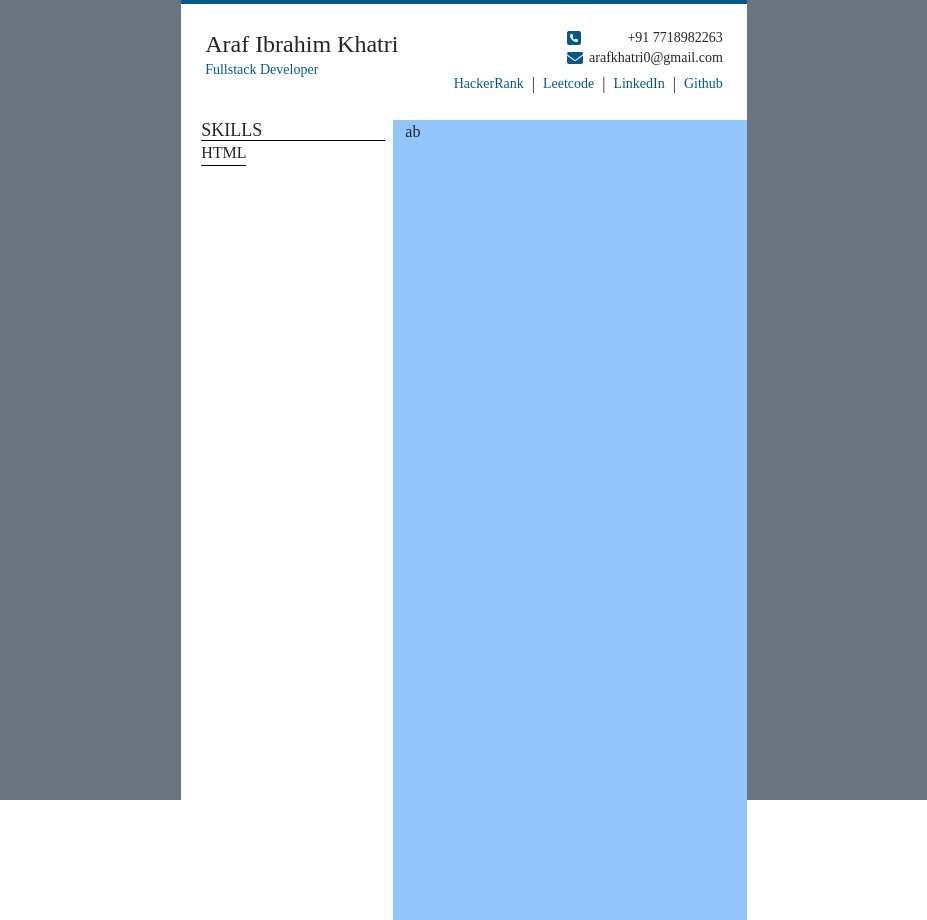
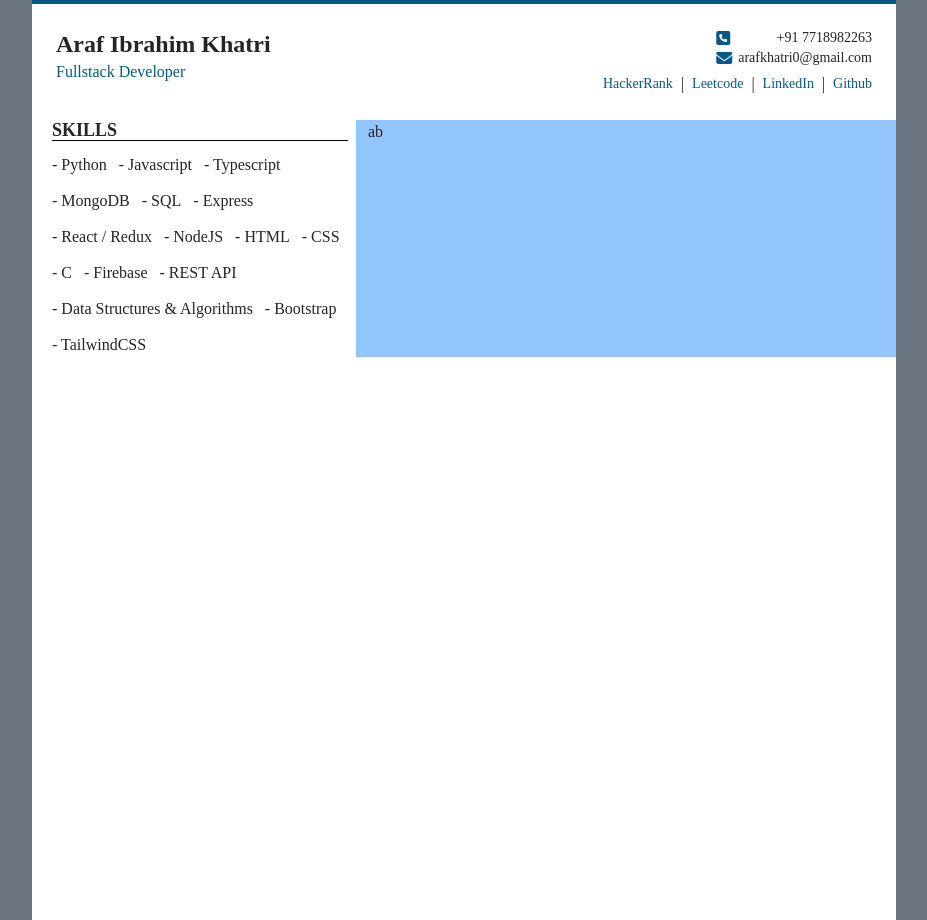
Before and after one commit to Araf-Khatri/araf-khatri.github.io, a plain HTML site: page index.html in a window 1280 px wide. Shown: the top 920 px of the page, without its empty margins (176-1103 px from the left). Drawn offline with nearby package versions, Linux system fonts and the light colour scheme.

Commit message:
skill section changes

```diff
--- a/index.html
+++ b/index.html
@@ -27,14 +27,18 @@
             },
             gridTemplateColumns: {
               "1b3": "1.2fr 2fr",
-              contact: "18px 1fr",
+              contact: "18px 1fr ",
             },
             colors: {
               "primary-900": "#075985",
               "primary-1000": "#0c4a6e",
               // "primary-900": "#eeeeee",
               // "primary-1000": "#dedede"
+              "primary-200": "#e6eef3",
               "primary-100": "#f9fcff",
+            },
+            width: {
+              212: "54rem",
             },
           },
         },
@@ -42,33 +46,30 @@
     </script>
   </head>
   <body class="text-base">
-    <div class="grid place-items-center h-screen w-screen bg-gray-500">
-      <div
-        class="aspect-resume h-screen bg-white border-t-4 border-primary-900"
-      >
+    <div class="grid place-items-center w-screen bg-gray-500">
+      <div class="aspect-resume w-212 bg-white border-t-4 border-primary-900">
         <div class="flex justify-between p-6">
           <div class="flex flex-col">
-            <p class="text-2xl font-medium">Araf Ibrahim Khatri</p>
-            <p class="text-sm text-primary-900">Fullstack Developer</p>
+            <p class="text-2xl font-semibold">Araf Ibrahim Khatri</p>
+            <p class="text-base text-primary-900 font-medium">
+              Fullstack Developer
+            </p>
           </div>
 
           <div id="personal-data" class="flex flex-col items-end gap-1"></div>
         </div>
 
         <div class="grid grid-cols-1b3">
-          <div class="h-screen px-5 pr-2">
-            <div class="skills">
+          <div class="px-5 pr-2">
+            <div class="flex flex-col gap-3 skills">
               <div class="border-b border-black">
-                <p class="text-lg leading-5">SKILLS</p>
+                <p class="text-lg leading-5 font-semibold">SKILLS</p>
               </div>
-              <div>
-                <div class="border-b border-black w-fit">
-                  <p class="text-base font">HTML</p>
-                </div>
-              </div>
+              <ul id="skills-data" class="flex gap-3 flex-wrap list-disc list-inside">
+              </ul>
             </div>
           </div>
-          <div class="h-screen bg-blue-300 pl-3">
+          <div class="bg-blue-300 pl-3">
             <p>ab</p>
           </div>
         </div>
--- a/script.js
+++ b/script.js
@@ -1,4 +1,4 @@
-const PersonalData = {
+const personalData = {
   name: "ARAF IBRAHIM KHATRI",
   profession: "Full Stack Developer",
   email: "arafkhatri0@gmail.com",
@@ -9,23 +9,43 @@ const PersonalData = {
     { name: "LinkedIn", link: "" },
     { name: "Github", link: "https://github.com/Araf-Khatri", isLast: true },
   ],
+  skills: [
+    "Python",
+    "Javascript",
+    "Typescript",
+    "MongoDB",
+    "SQL",
+    "Express",
+    "React / Redux",
+    "NodeJS",
+    "HTML",
+    "CSS",
+    "C",
+    "Firebase",
+    "REST API",
+    "Data Structures & Algorithms",
+    "Bootstrap",
+    " TailwindCSS",
+  ],
 };
 
 const contactsAndLinks = document.getElementById("personal-data");
+const skillsDataSection = document.getElementById("skills-data");
+
 let contactsEl = `
 <div class="grid grid-cols-contact items-center gap-x-1">
   <i
     class="fa fa-phone-square text-primary-900"
     aria-hidden="true"
   ></i>
-  <p class="text-sm text-end">${PersonalData.phoneNo}</p>
+  <p class="text-sm text-end">${personalData.phoneNo}</p>
   <i class="fa fa-envelope text-primary-900" aria-hidden="true"></i>
-  <p class="text-sm">${PersonalData.email}</p>
+  <p class="text-sm">${personalData.email}</p>
 </div>
 <div class="flex items-center gap-2">
 `;
 
-const socialLinks = PersonalData.socials;
+const socialLinks = personalData.socials;
 for (let { name, link, isLast } of socialLinks) {
   contactsEl += `<a href="${
     link || ""
@@ -33,4 +53,15 @@ for (let { name, link, isLast } of socialLinks) {
                   ${!isLast ? "<p>|</p>" : "</div>"}`;
 }
 
+const skills = personalData.skills;
+let skillsHTML = "";
+for (let skill of skills) {
+  skillsHTML += `
+  <div class="rounded-md">
+  <p class="text-base font">- ${skill}</p>
+  </div>\n
+  `;
+}
+
 contactsAndLinks.insertAdjacentHTML("beforeend", contactsEl);
+skillsDataSection.insertAdjacentHTML("afterbegin", skillsHTML);
```
